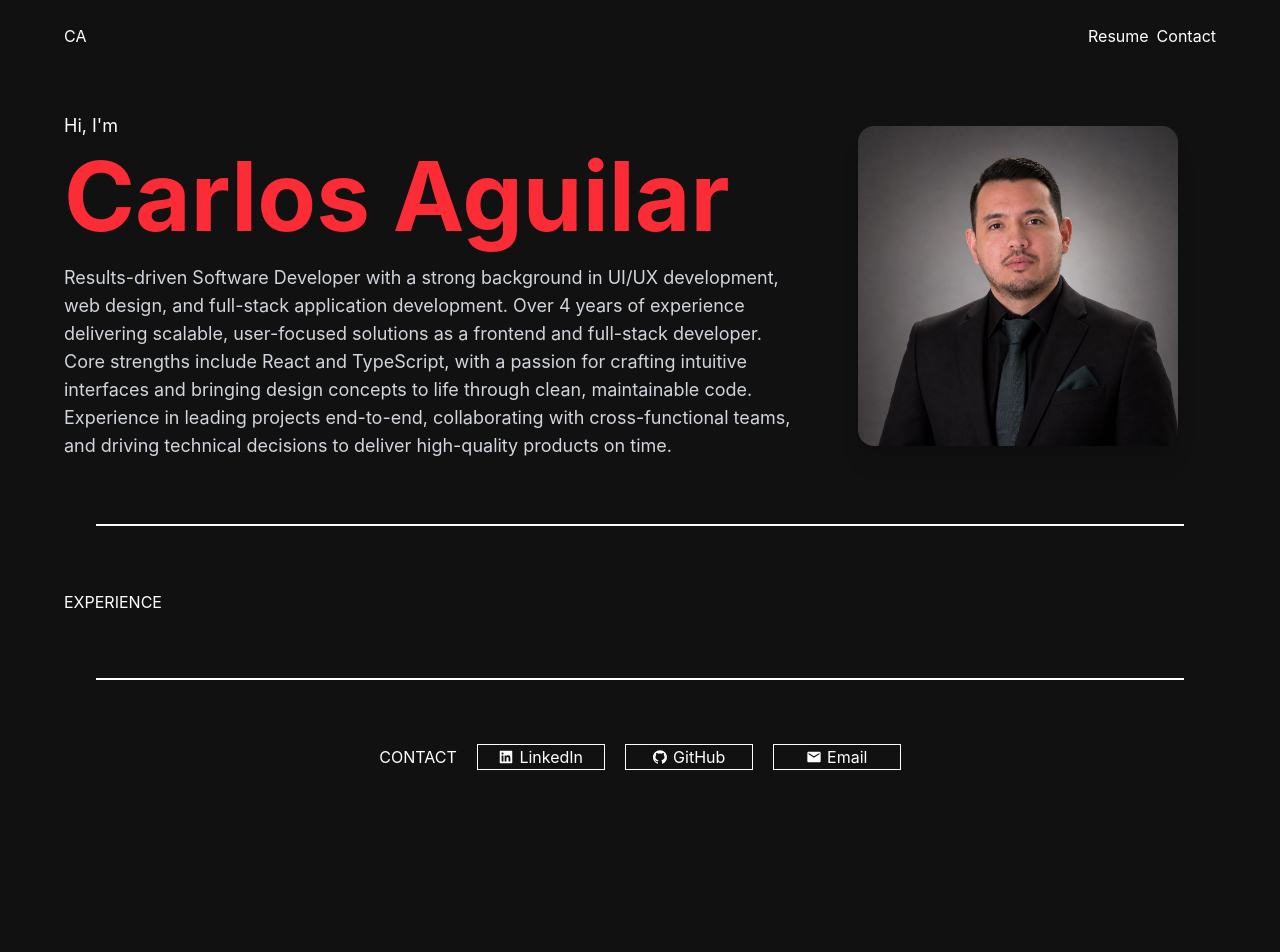
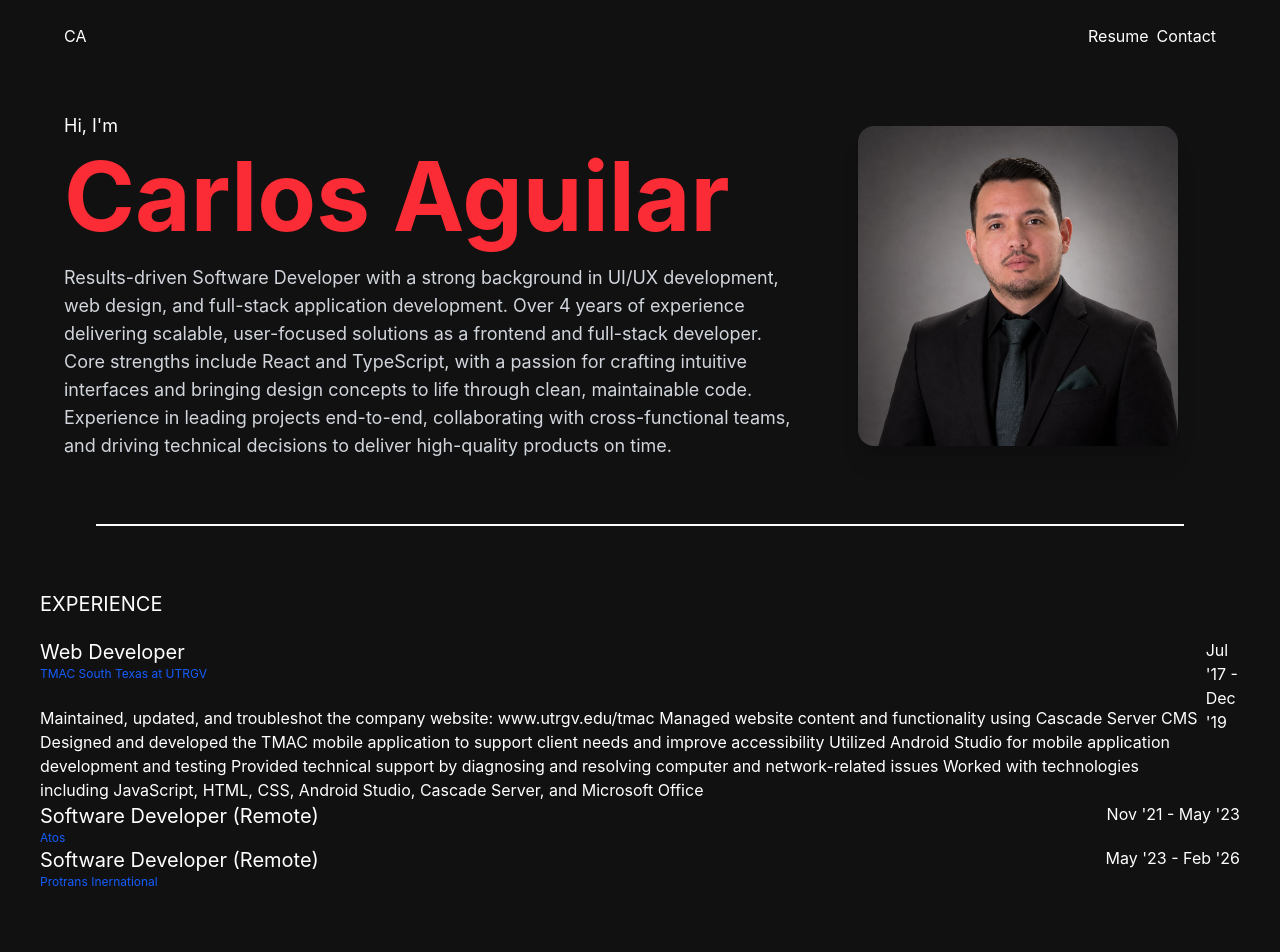
Before and after one commit to carlos-3196/my_portfolio, a React (Vite) app: page / in a window 1280 px wide. Shown: the top 952 px of the page. Before the commit the page ends 800 px from the top, so only its background shows below. Built offline with nearby package versions, Linux system fonts and the light colour scheme.

Commit message:
feat: added some more info under experience section

```diff
--- a/src/App.css
+++ b/src/App.css
@@ -1,3 +1,4 @@
+/* Contact section */
 #contact {
   color: white;
 
@@ -14,6 +15,14 @@
   }
 }
 
+/* Experience section */
+#experience {
+  .exp-list > div {
+    display: flex;
+    justify-content: space-between;
+  }
+}
+
 hr {
   border: 1px solid white;
   margin: 4rem auto;
--- a/src/App.tsx
+++ b/src/App.tsx
@@ -12,7 +12,10 @@ function App() {
   return (
     <div className='min-h-screen flex flex-col'>
 
-      {/* Menu will contain resume and quick access to the contact section */}
+      {/* Menu section
+      * - resume download link
+      * - quick access to different portfolio sections
+      */}
       <section id="menu"
         className='flex justify-between items-center mb-10 px-6 md:px-16 py-6 text-white'
       >
@@ -32,7 +35,10 @@ function App() {
         </div>
       </section>
 
-      {/* Header contains a summary of info on myself and a profile picture */}
+      {/* Header section
+      * - professional summary
+      * - profile picture
+      */}
       <section id="header"
         className="flex flex-col md:flex-row items-center justify-between gap-5 px-6 md:px-16 text-white"
       >
@@ -69,15 +75,50 @@ function App() {
 
       <hr />
 
-      <section id="experience">
-        <div className='flex flex-col md:flex-row justify-center items-center md:justify-between text-white px-6 md:px-16'>
-          EXPERIENCE
+      {/* Experience section
+      * - all current and past professional experience
+      */}
+      <section id="experience"
+        className='text-white px-6 md:px-10'
+      >
+        <div className='flex flex-col items-center md:items-start mb-5'>
+          <p className='text-xl'>EXPERIENCE</p>
+        </div>
+        <div className='exp-list'>
           <div>
             <div>
-
+              <p className='text-xl'>Web Developer</p>
+              <p className='text-xs text-blue-600'>TMAC South Texas at UTRGV</p>
+              <br />
+              <ul>
+                Maintained, updated, and troubleshot the company website: www.utrgv.edu/tmac
+                Managed website content and functionality using Cascade Server CMS
+                Designed and developed the TMAC mobile application to support client needs and improve accessibility
+                Utilized Android Studio for mobile application development and testing
+                Provided technical support by diagnosing and resolving computer and network-related issues
+                Worked with technologies including JavaScript, HTML, CSS, Android Studio, Cascade Server, and Microsoft Office
+              </ul>
             </div>
             <div>
-
+              <p>Jul '17 - Dec '19</p>
+            </div>
+          </div>
+          <div>
+            <div>
+              <p className='text-xl'>Software Developer (Remote)</p>
+              <p className='text-xs text-blue-600'>Atos</p>
+            </div>
+            <div>
+              <p>Nov '21 - May '23</p>
+            </div>
+          </div>
+          <div>
+            <div>
+              <p className='text-xl'>Software Developer (Remote)</p>
+              <p className='text-xs text-blue-600'>Protrans Inernational</p>
+            </div>
+            <div>
+              <p>May '23 - Feb '26</p>
             </div>
           </div>
         </div>
@@ -85,7 +126,10 @@ function App() {
 
       <hr />
 
-      {/* Contact section contains all links to my socials */}
+      {/* Contact section
+      * - links to socials
+      * - email delivery
+      */}
       <section id="contact"
         className='w-full flex flex-col md:flex-row justify-center items-center gap-5'
       >
```
